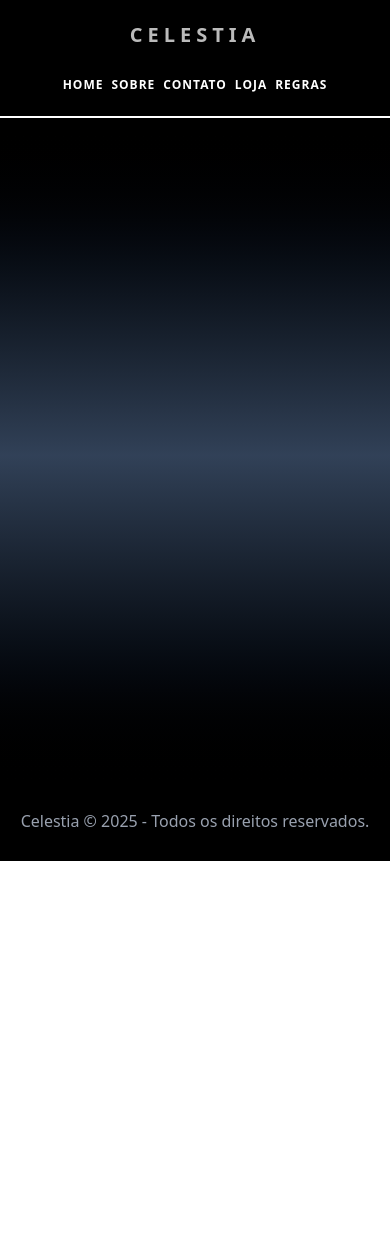
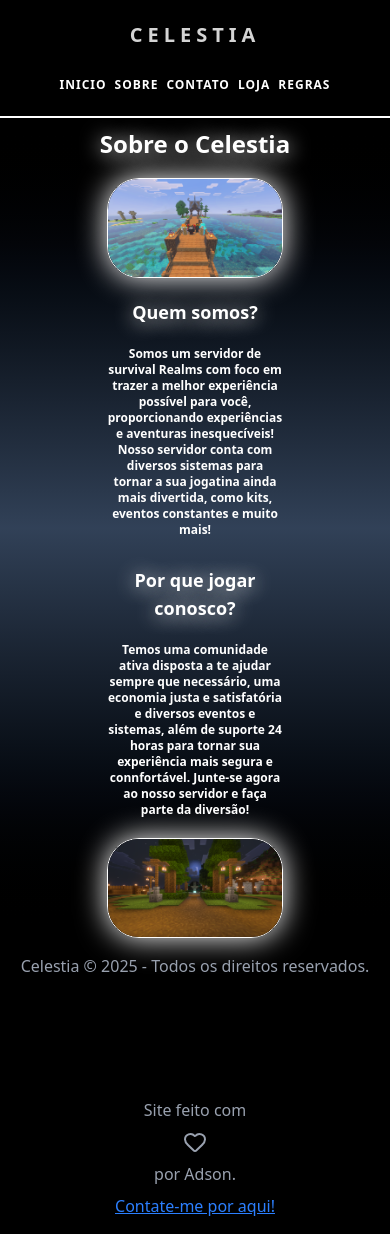
Before and after one commit to contademais/site-celestia, a React (Vite) app: page /sobre in a window 390 px wide. Before the commit the page ends 861 px from the top, so only its background shows below. Built offline with nearby package versions, Linux system fonts and the light colour scheme.

Commit message:
feat: Página Sobre e Contato feat: Contato de quem fez o site feat: Responsividade melhorada fix: Bugs de responsividade resolvidos

```diff
--- a/src/App.css
+++ b/src/App.css
@@ -4,11 +4,25 @@
   --animate-pulsar: pulsar 5s ease-in-out infinite;
 
   @keyframes pulsar {
-        0%, 100% {
+    0%,
+    100% {
       transform: scale(1.1);
     }
     50% {
       transform: scale(1);
     }
   }
+
+  --animate-appear-bottom: appearFromBottom 3s ease-in-out;
+
+  @keyframes appearFromBottom {
+    0% {
+      transform: translatey(20px);
+      opacity: 0;
     }
+    100% {
+      transform: translatey(0px);
+      opacity: 1;
+    }
+  }
+}
--- a/src/App.jsx
+++ b/src/App.jsx
@@ -23,9 +23,14 @@ function App() {
           className="flex flex-col items-center justify-center h-full gap-7"
         >
           <div id="hero-text" className="flex flex-col items-center gap-7">
-            <h1 className="text-2xl md:text-4xl lg:text-5xl font-bold text-white text-shadow-white [text-shadow:_0px_2px_20px_#ffffff]">
-              Bem-vindo ao Celestia
-            </h1>
+            <div className="flex flex-col justify-center">
+              <h1 className="text-[60px] text-center md:text-[80px] lg:text-[100px] font-bold text-white text-shadow-white text-shadow-lg">
+                Celestia
+              </h1>
+              <h1 className="text-base text-center md:text-xl lg:text-2xl font-bold text-white [text-shadow:_0px_2px_20px_#ffffff]">
+                Seja bem-vindo
+              </h1>
+            </div>
             <p className="text-white text-xs md:text-base lg:text-lg">
               Sobreviva e crie seu legado em um mundo mágico!
             </p>
@@ -40,7 +45,7 @@ function App() {
             </a>
             <a
               className="bg-blue-500 text-white font-bold p-4 cursor-pointer rounded-md flex gap-2 duration-700 hover:[transform:translateY(-5px)] hover:opacity-40"
-              href="http://discord.gg/yvP8JtCVVe"
+              href="/contato"
             >
               <MessageCircle color="#ffffff" strokeWidth={2.5} /> Fale conosco!
             </a>
@@ -55,7 +60,7 @@ function App() {
           </div>
           <div id="nota apenas bedrock">
             <p className="text-white text-xs italic">
-              Nota: este servidor funciona apenas com o Bedrock Edition.
+              Nota: este servidor funciona apenas com o Minecraft Bedrock Edition.
             </p>
           </div>
         </div>
--- a/src/components/Footer.jsx
+++ b/src/components/Footer.jsx
@@ -1,8 +1,16 @@
+import { Heart } from "lucide-react";
+
 function Footer() {
   return (
-    <footer className="bg-black text-gray-400 py-4 h-[8vh]">
-      <div className="container mx-auto text-center">
+    <footer className="bg-black text-gray-400 py-4 min-h-[8vh]">
+      <div className="container mx-auto text-center flex flex-col md:flex-row justify-center items-center gap-30">
         <p>Celestia &copy; 2025 - Todos os direitos reservados.</p>
+        <p className="flex flex-col items-center md:flex-row gap-2">
+          Site feito com <Heart /> por Adson.{" "}
+          <a className="underline text-blue-500" target="_blank" href="https://api.whatsapp.com/send?phone=5541984324209&text=Ol%C3%A1!%20Gostaria%20de%20informa%C3%A7%C3%B5es%20sobre%20a%20cria%C3%A7%C3%A3o%20de%20sites!">
+            Contate-me por aqui!
+          </a>
+        </p>
       </div>
     </footer>
   );
--- a/src/components/Navbar.jsx
+++ b/src/components/Navbar.jsx
@@ -4,7 +4,7 @@ function Navbar() {
     const botoes = [
         {
             id: 1,
-            label: "Home",
+            label: "Inicio",
             link: "/"
         },
         {
@@ -32,7 +32,7 @@ function Navbar() {
     return (
         <div className={"max-w-[100vw] overflow-x-auto bg-black border-b-2 border-white flex flex-col lg:flex-row justify-evenly items-center h-[14vh] lg:h-[12vh]"}>
             <div id="logo">
-                <h1 className="animate-pulse uppercase text-xl lg:text-3xl font-bold text-white tracking-[5px] lg:tracking-[10px]">celestia</h1>
+                <h1 className="animate-pulse animate uppercase text-xl lg:text-3xl font-bold text-white tracking-[5px] lg:tracking-[10px]">celestia</h1>
             </div>
             <div id="botoes" className="">
                 <ul className="flex flex-row gap-2 lg:gap-4">
--- a/src/pages/Contato.jsx
+++ b/src/pages/Contato.jsx
@@ -1,15 +1,68 @@
 import Navbar from "../components/Navbar.jsx";
 import Footer from "../components/Footer.jsx";
+import { MessageCircle } from "lucide-react";
+import { useEffect, useState } from "react";
 
 function Contato() {
+  const [iconSize, setIconSize] = useState(20);
+
+  function handleIconSize() {
+    const windowWidth = window.innerWidth;
+
+    if (windowWidth < 768) {
+      setIconSize(22);
+    } else {
+      setIconSize(36);
+    }
+  }
+
+  useEffect(() => {
+    window.addEventListener("resize", handleIconSize);
+    handleIconSize();
+  }, []);
+
   return (
     <div>
       <Navbar />
       <div
         id="main"
-        className="h-[80vh] bg-gradient-to-tr from-black via-slate-700 to-black"
+        className="h-[78vh] lg:h-[80vh] bg-gradient-to-tr from-black via-slate-700 to-black"
       >
-
+        <div
+          id="hero-section"
+          className="h-[100%] flex flex-col items-center justify-center gap-7 text-white"
+        >
+          <div id="hero-text" className="flex flex-col items-center gap-3">
+            <h1 className="text-center text-2xl md:text-4xl lg:text-5xl font-bold text-white text-shadow-white [text-shadow:_0px_2px_20px_#ffffff]">
+              Contate-nos!
+            </h1>
+            <p className="text-center text-white text-xs md:text-base lg:text-lg">
+              Entre em contato conosco para tirar suas dúvidas!
+            </p>
+          </div>
+          <div id="hero-buttons" className="flex flex-col md:flex-row gap-15">
+            <div
+              id="Discord"
+              className="flex flex-col items-center h-[200px] w-[232px] md:h-[275px] md:w-[320px] bg-[#1E1E1E] rounded-lg border-2 border-gray-600"
+            >
+              <h1 className="flex flex-row font-bold text-blue-600 text-sm md:text-2xl pt-3 md:py-3 mt-2 gap-1">
+                {" "}
+                <MessageCircle size={iconSize} /> Discord
+              </h1>
+              <p className="px-10 py-2 font-medium text-xs md:text-base md:font-bold text-center">
+                Junte-se a nossa comunidade e fique por dentro de novidades,
+                anúncios e eventos, além de ter suporte 24 horas!
+              </p>
+              <a
+                href="http://discord.gg/yvP8JtCVVe"
+                target="_blank"
+                className="bg-blue-600 text-[10px] md:text-[16px] text-center text-white font-medium md:font-bold py-2 md:py-3 px-2 md:px-4 rounded hover:bg-blue-700 mt-1 md:mt-3 cursor-pointer duration-700 hover:[transform:translateY(-5px)] hover:opacity-40"
+              >
+                Entrar no Discord
+              </a>
+            </div>
+          </div>
+        </div>
       </div>
       <Footer />
     </div>
--- a/src/pages/Loja.jsx
+++ b/src/pages/Loja.jsx
@@ -9,7 +9,9 @@ function Loja() {
         id="main"
         className="h-[80vh] bg-gradient-to-r from-black via-slate-700 to-black"
       >
-
+        <h1 className="text-center text-2xl md:text-4xl lg:text-5xl font-bold text-white text-shadow-white [text-shadow:_0px_2px_20px_#ffffff]">
+            Em breve
+          </h1>
       </div>
       <Footer />
     </div>
--- a/src/pages/Regras.jsx
+++ b/src/pages/Regras.jsx
@@ -9,7 +9,9 @@ function Regras() {
         id="main"
         className="h-[80vh] bg-gradient-to-br from-black via-slate-700 to-black"
       >
-
+        <h1 className="text-center text-2xl md:text-4xl lg:text-5xl font-bold text-white text-shadow-white [text-shadow:_0px_2px_20px_#ffffff]">
+            Em breve
+          </h1>
       </div>
       <Footer />
     </div>
--- a/src/pages/Sobre.jsx
+++ b/src/pages/Sobre.jsx
@@ -7,9 +7,47 @@ function Sobre() {
       <Navbar />
       <div
         id="main"
-        className="h-[80vh] bg-gradient-to-t from-black via-slate-700 to-black"
+        className="min-h-[80vh] bg-gradient-to-t from-black via-slate-700 to-black flex flex-col items-center justify-center gap-7"
       >
-
+        <div id="Titulo">
+          <h1 className="relative top-[10px] md:top-[0px] text-center text-2xl md:text-4xl lg:text-5xl font-bold text-white text-shadow-white [text-shadow:_0px_2px_20px_#ffffff]">
+            Sobre o Celestia
+          </h1>
+        </div>
+        <div className="mx-50 flex flex-col lg:flex-row gap-5 lg:gap-30 text-white justify-center items-center">
+          <img
+            src="./src/assets/Print1.png"
+            alt="Screenshot1"
+            className="width-auto max-w-[400px] h-[100px] md:h-[100px] lg:h-[230px] rounded-4xl border-1 border-white shadow-2xl [box-shadow:_0px_0px_30px_#ffffff]"
+          />
+          <div className="flex flex-col gap-5">
+            <h1 className="text-center text-lg md:text-2xl lg:text-2xl font-bold text-white text-shadow-white [text-shadow:_0px_2px_20px_#ffffff]">
+              Quem somos?
+            </h1>
+            <p className="text-center font-bold text-xs md:text-base md:font-medium lg:text-lg">
+              Somos um servidor de survival Realms com foco em trazer a melhor
+              experiência possível para você, proporcionando experiências e
+              aventuras inesquecíveis! Nosso servidor conta com diversos
+              sistemas para tornar a sua jogatina ainda mais divertida, como
+              kits, eventos constantes e muito mais!
+            </p>
+          </div>
+        </div>
+        <div className="mx-50 flex flex-col lg:flex-row gap-5 lg:gap-30 text-white justify-center items-center">
+          <div className="flex flex-col gap-5">
+            <h1 className="text-center text-lg md:text-2xl lg:text-2xl font-bold text-white text-shadow-white [text-shadow:_0px_2px_20px_#ffffff]">
+              Por que jogar conosco?
+            </h1>
+            <p className="text-center font-bold text-xs md:text-base md:font-medium lg:text-lg">
+              Temos uma comunidade ativa disposta a te ajudar sempre que necessário, uma economia justa e satisfatória e diversos eventos e sistemas, além de suporte 24 horas para tornar sua experiência mais segura e connfortável. Junte-se agora ao nosso servidor e faça parte da diversão!
+            </p>
+          </div>
+          <img
+            src="./src/assets/Print2.png"
+            alt="Screenshot2"
+            className="width-auto max-w-[400px] h-[100px] md:h-[100px] lg:h-[230px] rounded-4xl border-1 border-white shadow-2xl [box-shadow:_0px_0px_30px_#ffffff]"
+          />
+        </div>
       </div>
       <Footer />
     </div>
```
Also changed, not shown: src/assets/Print1.png (added), src/assets/Print2.png (added). Lines whose indentation alone changed are shown as unchanged.
